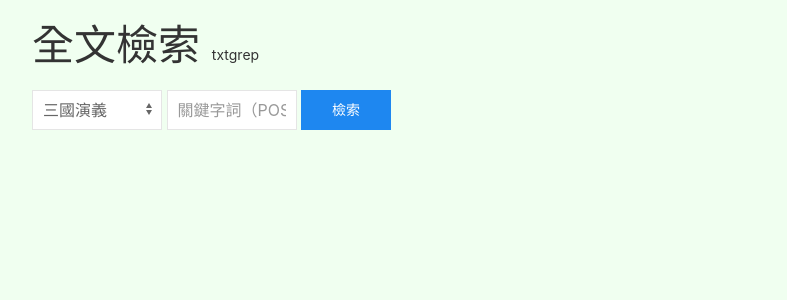
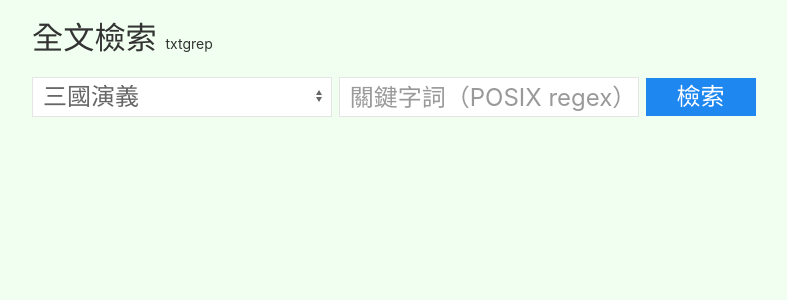
Before and after one commit to buffalobill-taiwan/txtgrep, a PHP site: page / in a window 1280 px wide. Shown: the top 300 px of the page, without its empty margins (8-795 px from the left). Run offline with PHP 8.4, Linux system fonts and the light colour scheme; some libraries are stand-ins or nearby versions.

Commit message:
Use UIkit utilities for search page styling
Normalize search page and results markup, replace hand-written styles with UIkit classes, and give the vertical reader 5% top and bottom breathing room while keeping the 40/10/40 card layout.

```diff
--- a/public/css/index.css
+++ b/public/css/index.css
@@ -2,42 +2,27 @@ html {
     background-color: honeydew;
 }
 
-span.highlight{
-    color: red;
+.sr-only {
+    position: absolute;
+    width: 1px;
+    height: 1px;
+    padding: 0;
+    margin: -1px;
+    overflow: hidden;
+    clip: rect(0, 0, 0, 0);
+    white-space: nowrap;
+    border: 0;
 }
 
-td.td-file{
+main h1 {
+    font-size: 1.3em;
+}
+
+.uk-table .td-file {
     color: purple;
 }
 
-a{
-    white-space:nowrap;
+#btnScrollToTop {
+    z-index: 99;
+    margin: 0 2em 1em 0;
 }
-
-#btnScrollToTop {
-  display: none; /* Hidden by default */
-  position: fixed; /* Fixed/sticky position */
-  bottom: 1em; /* Place the button at the bottom of the page */
-  right: 2em; /* Place the button 30px from the right */
-  z-index: 99; /* Make sure it does not overlap */
-  border: none; /* Remove borders */
-  outline: none; /* Remove outline */
-  background-color: CornflowerBlue; /* Set a background color */
-  color: white; /* Text color */
-  cursor: pointer; /* Add a mouse pointer on hover */
-  padding: 0.5em; /* Some padding */
-  border-radius: 0.5em; /* Rounded corners */
-  font-size: 1em; /* Increase font size */
-}
-
-#btnScrollToTop:hover {
-  background-color: LightGray; /* Add a dark-grey background on hover */
-}
-
-#slider{
-    margin-left: 5em;
-}
-
-.half{
-    margin-left: 10vw;
-}
--- a/public/index.php
+++ b/public/index.php
@@ -15,26 +15,25 @@ $keyword = is_string($keyword) ? $keyword : '';
     <meta charset="utf-8">
     <meta name="viewport" content="width=device-width, initial-scale=1">
     <title>全文檢索 | txtgrep</title>
-    <link rel="stylesheet" href="css/uikit.min.css" />
-    <link rel="stylesheet" href="css/nouislider.css" />
-    <link rel="stylesheet" href="css/index.css?<?=filemtime(__DIR__ . '/css/index.css') ?: 1 ?>" />
-    <script src="js/uikit.min.js"></script>
-    <script src="js/uikit-icons.min.js"></script>
-    <script src="js/wNumb.min.js"></script>
-    <script src="js/nouislider.js"></script>
-    <script src="js/cash.min.js"></script>
-    <script src="js/index.js?<?=filemtime(__DIR__ . '/js/index.js') ?: 1 ?>"></script>
+    <link rel="stylesheet" href="css/uikit.min.css">
+    <link rel="stylesheet" href="css/nouislider.css">
+    <link rel="stylesheet" href="css/index.css?<?=filemtime(__DIR__ . '/css/index.css') ?: 1 ?>">
+    <script defer src="js/uikit.min.js"></script>
+    <script defer src="js/uikit-icons.min.js"></script>
+    <script defer src="js/wNumb.min.js"></script>
+    <script defer src="js/nouislider.js"></script>
+    <script defer src="js/index.js?<?=filemtime(__DIR__ . '/js/index.js') ?: 1 ?>"></script>
     <script>
-        $(document).ready(function () { initIndex(); });
+        window.addEventListener('DOMContentLoaded', function () { initIndex(); });
     </script>
 </head>
 <body>
-<div class="uk-container uk-container-center uk-margin-top uk-margin-large-bottom">
+<main class="uk-container uk-container-center uk-margin-top uk-margin-large-bottom uk-text-large">
     <div class="uk-grid" data-uk-grid-margin>
         <div class="uk-width-1-1">
             <h1 class="uk-heading">全文檢索 <span class="uk-text-small">txtgrep</span></h1>
-            <form id="search-form" class="uk-text">
-                <select class="uk-select uk-form-width-small" name="source">
+            <form id="search-form" class="uk-text" method="get">
+                <select id="source" class="uk-select uk-width-medium uk-text-large" name="source" aria-label="書目">
                     <?php foreach ($books as $book): ?>
                         <option value="<?=htmlspecialchars($book, ENT_QUOTES | ENT_SUBSTITUTE, 'UTF-8')?>">
                             <?=htmlspecialchars($book, ENT_QUOTES | ENT_SUBSTITUTE, 'UTF-8')?>
@@ -42,12 +41,13 @@ $keyword = is_string($keyword) ? $keyword : '';
                     <?php endforeach; ?>
                     <option value="*">*全部</option>
                 </select>
-                <input name="keyword" class="uk-input uk-form-width-small"
+                <input id="keyword" name="keyword" class="uk-input uk-width-medium uk-text-large"
                        value="<?=htmlspecialchars($keyword, ENT_QUOTES | ENT_SUBSTITUTE, 'UTF-8')?>"
-                       maxlength="256" type="text" placeholder="關鍵字詞（POSIX regex）">
-                <button class="uk-button uk-button-primary" id="go">檢索</button>
+                       maxlength="256" type="text" placeholder="關鍵字詞（POSIX regex）"
+                       aria-label="關鍵字詞（POSIX regex）">
+                <button class="uk-button uk-button-primary uk-text-large" id="go" type="submit">檢索</button>
             </form>
-            <p id="search-status" role="status"></p>
+            <p id="search-status" role="status" aria-live="polite" aria-atomic="true"></p>
             <?php if ($books === []): ?>
                 <p class="uk-text-warning">找不到書目。請確認 TXTGREP_CORPUS 指向含有書目子目錄的資料夾。</p>
             <?php endif; ?>
@@ -55,16 +55,24 @@ $keyword = is_string($keyword) ? $keyword : '';
     </div>
     <div class="uk-grid" data-uk-grid-margin>
         <div class="uk-width-1-1">
-            <table id="result-table" class="uk-table uk-table-justify uk-table-small uk-table-hover"></table>
+            <table id="result-table" class="uk-table uk-table-justify uk-table-small uk-table-hover">
+                <caption class="sr-only">全文檢索結果</caption>
+                <thead class="uk-hidden">
+                    <tr>
+                        <th scope="col"><span class="uk-text-large">章節</span></th>
+                        <th scope="col"><span class="uk-text-large">內文</span></th>
+                    </tr>
+                </thead>
+            </table>
         </div>
     </div>
-</div>
-<button id="btnScrollToTop" title="Go to top"><span uk-icon="icon: arrow-up; ratio: 2"></span></button>
-<div id="loading-dialog" class="uk-flex-top" uk-modal>
+</main>
+<button id="btnScrollToTop" class="uk-button uk-button-primary uk-border-rounded uk-position-fixed uk-position-bottom-right uk-hidden" type="button" title="回到頂端" aria-label="回到頂端"><span data-uk-icon="icon: arrow-up; ratio: 2" aria-hidden="true"></span></button>
+<div id="loading-dialog" class="uk-flex-top uk-text-large" data-uk-modal role="dialog" aria-modal="true" aria-labelledby="loading-title">
     <div class="uk-modal-dialog uk-margin-auto-vertical uk-flex uk-flex-center">
         <div class="uk-container">
-            <h2 class="uk-modal-title">檢索中</h2>
-            <p class="uk-text-large"><span uk-spinner="ratio: 3"></span></p>
+            <h2 id="loading-title" class="uk-modal-title">檢索中</h2>
+            <p class="uk-text-large"><span data-uk-spinner="ratio: 3" aria-hidden="true"></span></p>
         </div>
     </div>
 </div>
--- a/public/js/index.js
+++ b/public/js/index.js
@@ -10,16 +10,12 @@ function initIndex() {
     }
 }
 
-function initLink() {
-    initBtnScrollToTop();
-}
-
 function initBtnScrollToTop() {
     const button = document.querySelector('#btnScrollToTop');
     if (!button) return;
 
     button.addEventListener('click', () => window.scrollTo(0, 0));
-    const update = () => $(button).toggle(window.scrollY > 20);
+    const update = () => button.classList.toggle('uk-hidden', window.scrollY <= 20);
     window.addEventListener('scroll', update, { passive: true });
     update();
 }
@@ -35,7 +31,8 @@ async function search() {
     const modal = UIkit.modal('#loading-dialog');
     button.disabled = true;
     status.textContent = '';
-    table.replaceChildren();
+    table.querySelectorAll('tbody').forEach((body) => body.remove());
+    table.tHead.classList.add('uk-hidden');
 
     const startedAt = performance.now();
     async function waitForMinimumLoadingTime() {
@@ -76,16 +73,21 @@ async function search() {
 function renderResults(table, results) {
     const encoder = new TextEncoder();
     const decoder = new TextDecoder('utf-8', { ignoreBOM: true });
-    const body = document.createElement('tbody');
+    const body = table.createTBody();
     for (const item of results) {
         const row = body.insertRow();
-        const chapter = row.insertCell();
-        chapter.className = 'td-file uk-width-small';
+        const chapter = document.createElement('th');
+        chapter.scope = 'row';
+        chapter.className = 'td-file uk-text-top';
+        row.append(chapter);
         if (item.ref && (item.url || item.inode)) {
             const link = document.createElement('a');
+            link.className = 'uk-text-nowrap uk-text-large';
             link.href = item.url || ('reader.php?inode=' + encodeURIComponent(item.inode));
             link.target = '_blank';
-            link.rel = 'noopener';
+            link.rel = 'noopener noreferrer';
+            link.title = '在新分頁開啟';
+            link.setAttribute('aria-label', '在新分頁開啟：' + item.file);
             link.textContent = item.file;
             chapter.append(link);
         } else {
@@ -103,7 +105,7 @@ function renderResults(table, results) {
             if (matchEnd <= end) continue;
             if (offset > end) passage.append(slice(end, offset));
             const highlight = document.createElement('span');
-            highlight.className = 'highlight';
+            highlight.className = 'uk-text-danger';
             highlight.textContent = slice(Math.max(end, offset), matchEnd);
             passage.append(highlight);
             end = matchEnd;
@@ -111,4 +113,5 @@ function renderResults(table, results) {
         passage.append(slice(end));
     }
     table.append(body);
+    table.tHead.classList.toggle('uk-hidden', results.length === 0);
 }
```
Also changed, not shown: public/css/reader.css (+4 -4 lines), public/reader.php (+1 -10 lines).
